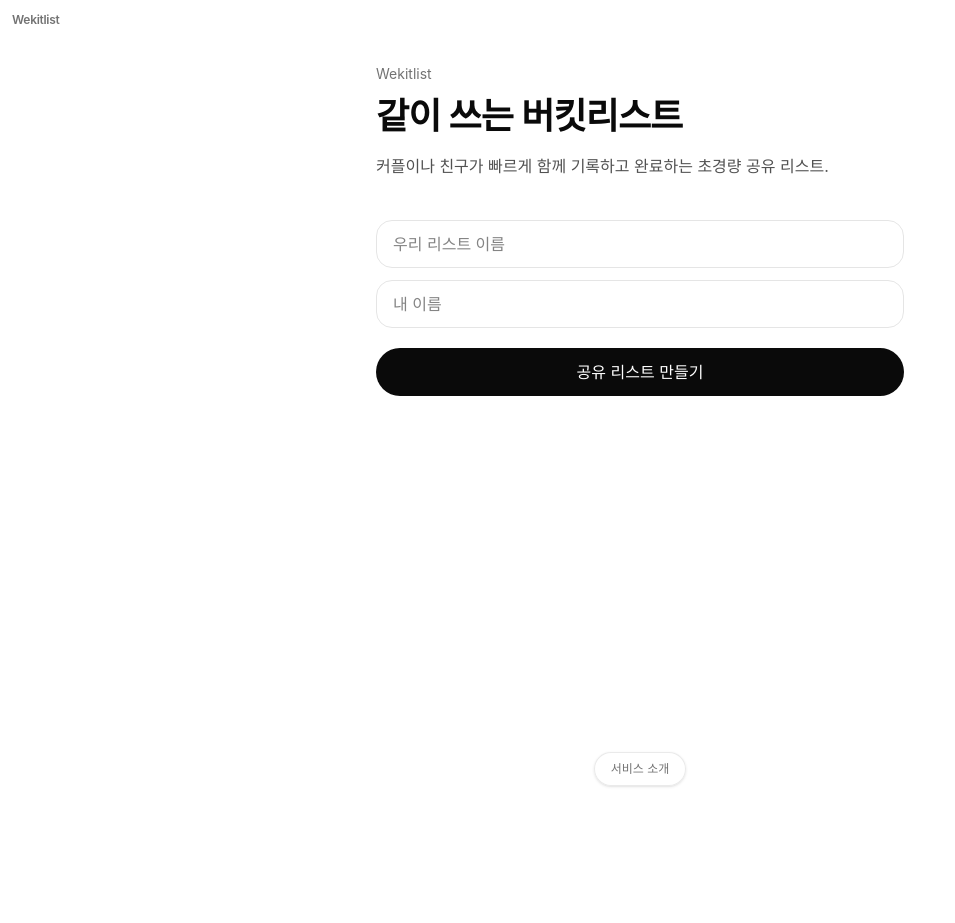
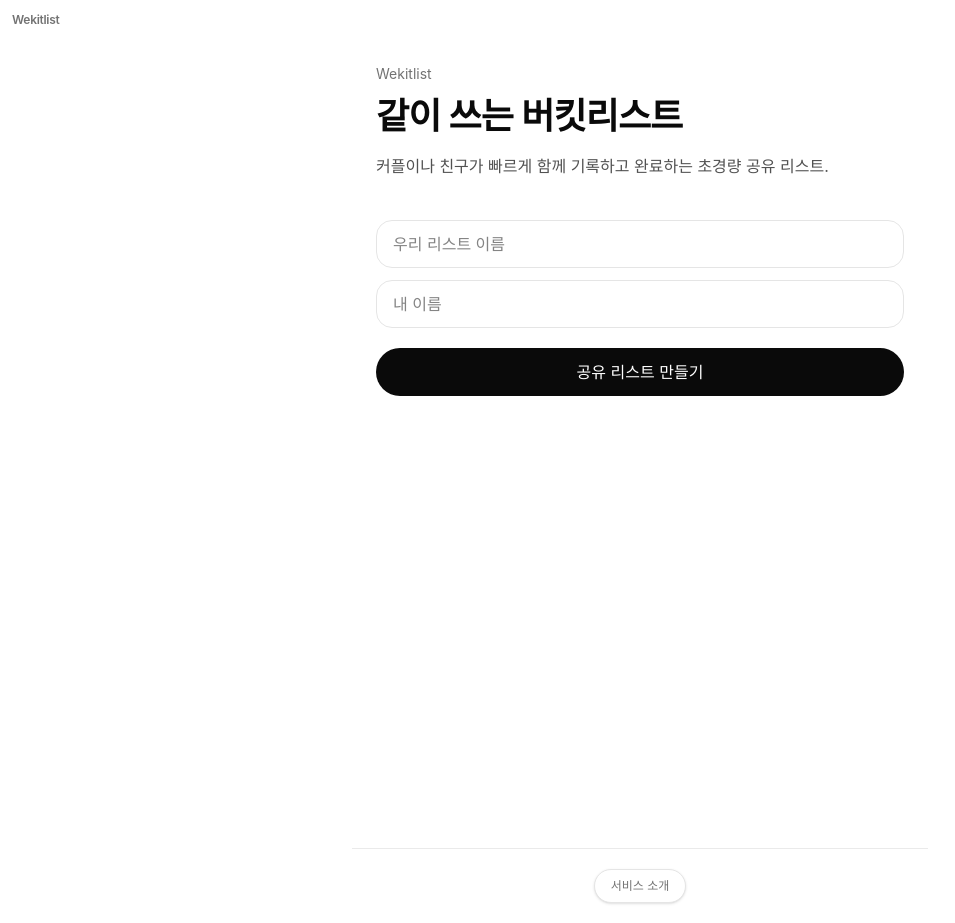
Before and after one commit to FLYLIKEB/wekitlist, a Next.js app: page / in a window 1280 px wide. Shown: the whole page, without its empty margins (0-955 px from the left). Before the commit the page ends 800 px from the top, so only its background shows below. Built offline with nearby package versions, Linux system fonts and the light colour scheme; no server answers.

Commit message:
fix: move footer to page bottom

```diff
--- a/src/app/layout.tsx
+++ b/src/app/layout.tsx
@@ -37,6 +37,7 @@ export default function RootLayout({ children }: { children: React.ReactNode })
   return (
     <html lang="ko">
       <body>
+        <div className="min-h-screen">
           <Link
             href="/"
             aria-label="홈으로 이동"
@@ -45,17 +46,18 @@ export default function RootLayout({ children }: { children: React.ReactNode })
             Wekitlist
           </Link>
           {children}
-        <footer className="pointer-events-none fixed bottom-0 left-0 right-0 z-30 px-4 pb-[calc(env(safe-area-inset-bottom)+14px)] pt-6">
-          <div className="mx-auto flex max-w-xl justify-center">
+          <footer className="px-6 pb-[calc(env(safe-area-inset-bottom)+20px)] pt-12">
+            <div className="mx-auto flex max-w-xl justify-center border-t border-neutral-200/80 pt-5">
               <Link
                 href="/about"
-              className="pointer-events-auto rounded-full border border-neutral-200/80 bg-white/88 px-4 py-2 text-xs text-neutral-500 shadow-sm backdrop-blur transition hover:text-neutral-900"
+                className="rounded-full border border-neutral-200 bg-white px-4 py-2 text-xs text-neutral-500 shadow-sm transition hover:text-neutral-900"
               >
                 서비스 소개
               </Link>
             </div>
           </footer>
           <InstallPrompt />
+        </div>
       </body>
     </html>
   );
```
Lines whose indentation alone changed are shown as unchanged.
